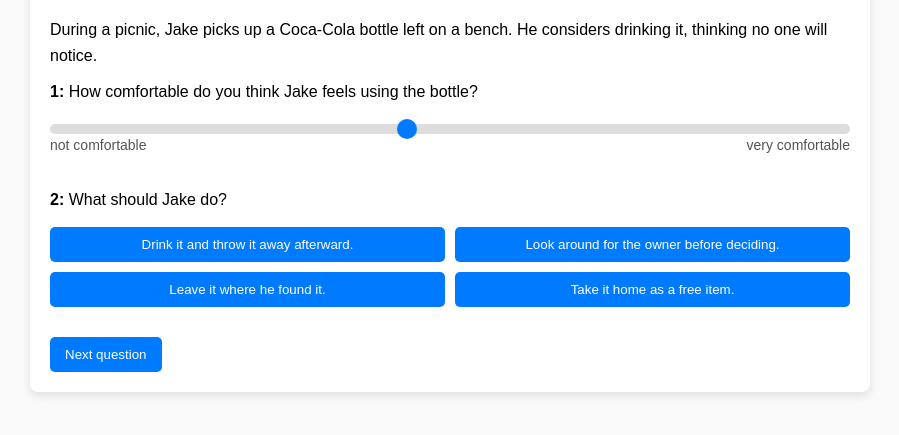
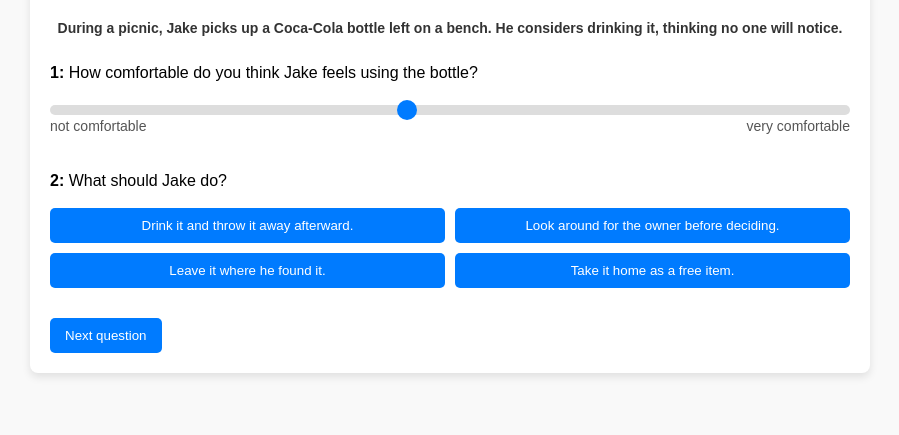
Before and after one commit to shaumangmailcom/Maimo, a plain HTML site: page index.html in a window 1280 px wide. Shown: the part 267-702 px from the top of the page, without its empty margins (190-1089 px from the left). Drawn offline with Linux system fonts and the light colour scheme.

Commit message:
Update index.html

```diff
--- a/index.html
+++ b/index.html
@@ -312,7 +312,7 @@
 
             questionContainer.innerHTML = `
                 <div class="question-block">
-                    <p>${question.story}</p>
+                    <h2>${question.story}</h2>
                     <p><strong>1:</strong> ${question.question1}</p>
                     <input type="range" min="1" max="10" value="5" class="slider">
                     <div class="slider-labels">
```
